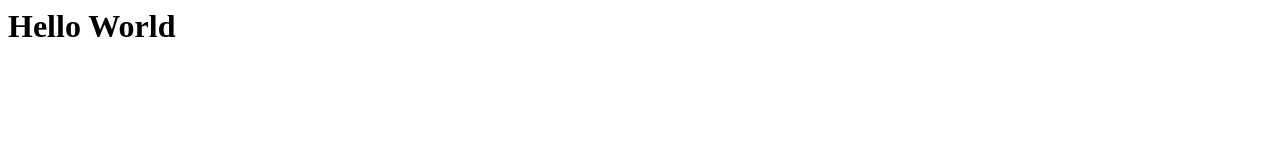
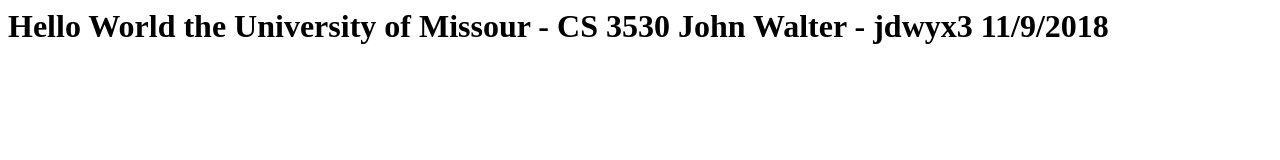
Before and after one commit to walt11/walt11.github.io, a plain HTML site: page index.html in a window 1280 px wide. Drawn offline with Linux system fonts and the light colour scheme.

Commit message:
changed index.html

```diff
--- a/index.html
+++ b/index.html
@@ -1,7 +1,9 @@
 <html>
 <body>
 <h1>
-Hello World
+Hello World the University of Missour - CS 3530
+John Walter - jdwyx3
+11/9/2018
 </h1>
 </body>
 </html>
```
